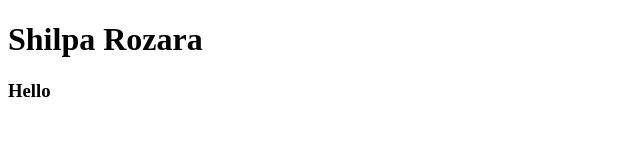
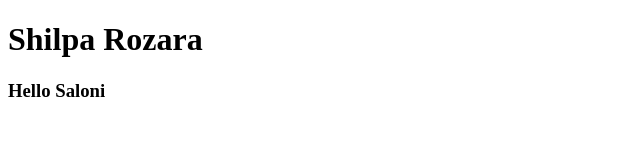
Before and after one commit to Shilpa-Rozara/localRepos, a plain HTML site: page index.html in a window 1280 px wide. Shown: the full height of the page, 0-640 px from the left. Drawn offline with Linux system fonts and the light colour scheme.

Commit message:
Hello Saloni

```diff
--- a/index.html
+++ b/index.html
@@ -7,6 +7,6 @@
 </head>
 <body>
     <h1>Shilpa Rozara</h1>
-    <h3>Hello</h3>
+    <h3>Hello Saloni</h3>
 </body>
 </html>
```
